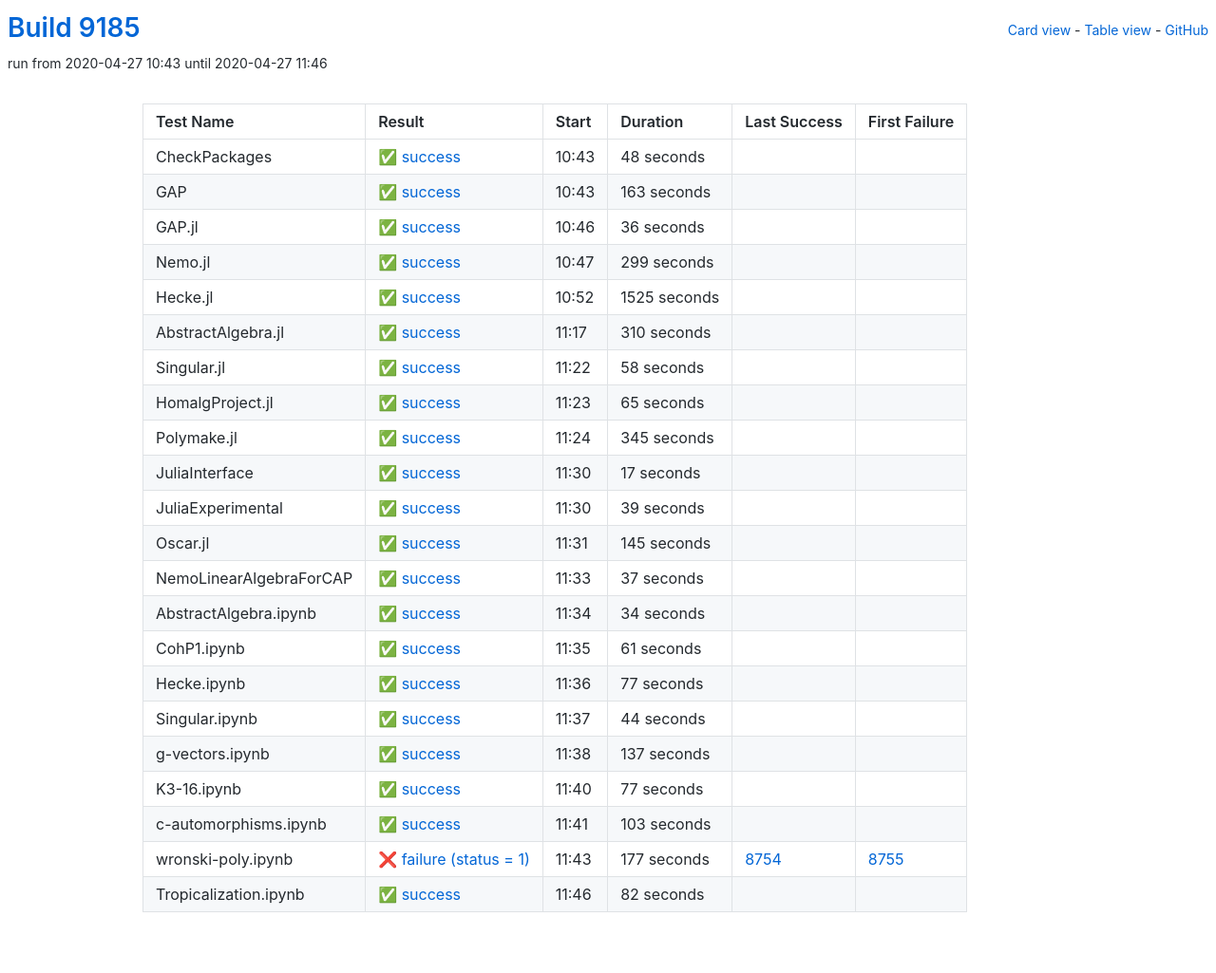
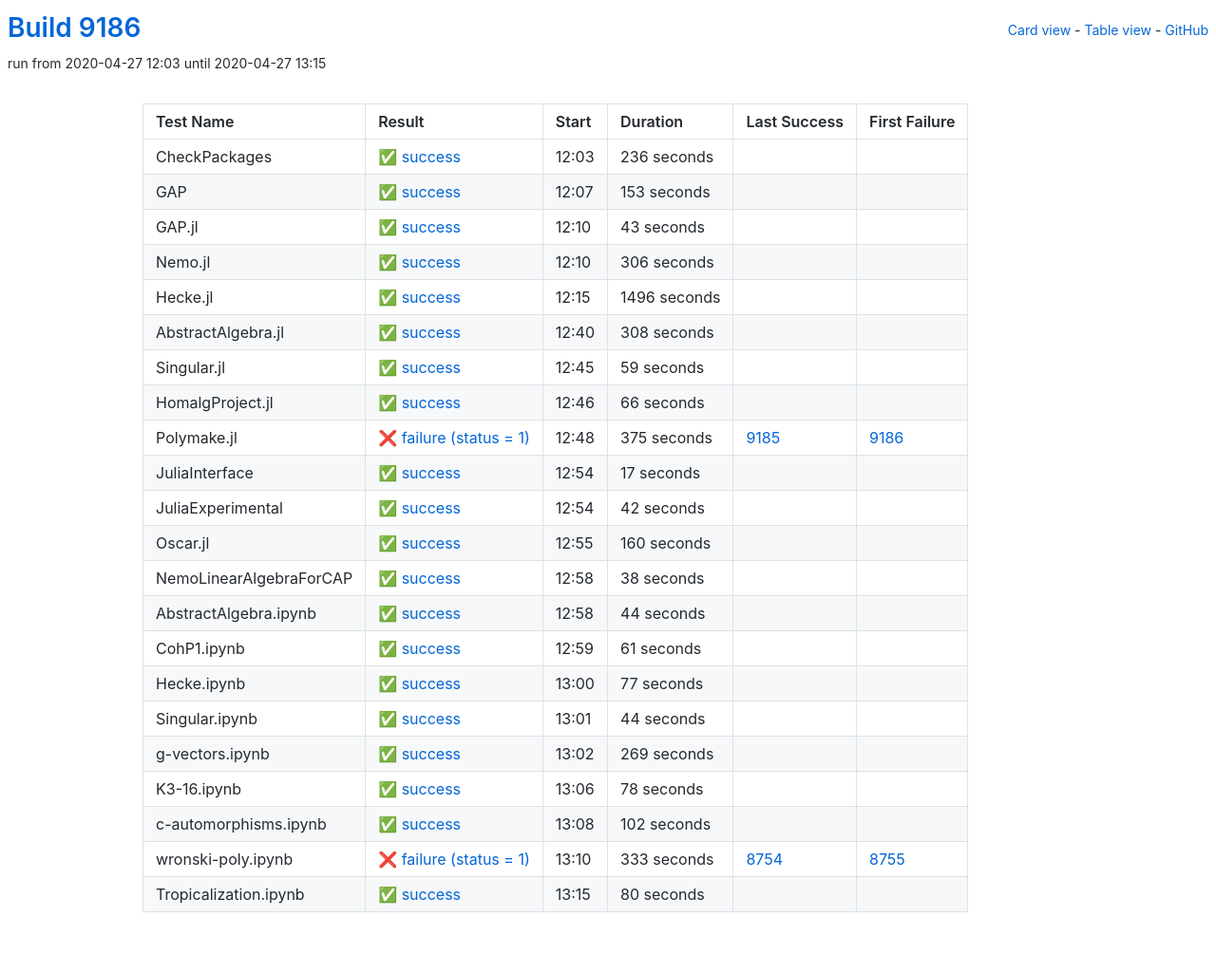
Before and after one commit to oscar-system/oscar-ci-status, a Jekyll site: the page built from table.html, in a window 1280 px wide. Shown: the whole page at 95% size. Built offline with Jekyll 4.4.1, drawn with Linux system fonts in a browser that asks for light colours.

Commit message:
Build 9186

```diff
--- a/_data/ci.yml
+++ b/_data/ci.yml
@@ -1,159 +1,159 @@
-build: 9185
-build_url: https://oscarci.mathematik.uni-kl.de/job/oscar/9185/
+build: 9186
+build_url: https://oscarci.mathematik.uni-kl.de/job/oscar/9186/
 job: oscar
 tests:
-- duration: 48
+- duration: 236
   exitcode: 0
   first_failure: false
   first_failure_url: null
   last_success: false
   last_success_url: null
-  log: https://oscarci.mathematik.uni-kl.de/job/oscar/9185/artifact/logs/build-9185/CheckPackages.log
+  log: https://oscarci.mathematik.uni-kl.de/job/oscar/9186/artifact/logs/build-9186/CheckPackages.log
   name: CheckPackages
-  start: 2020-04-27 10:43
+  start: 2020-04-27 12:03
   status: success
   success: true
-- duration: 163
+- duration: 153
   exitcode: 0
   first_failure: false
   first_failure_url: null
   last_success: false
   last_success_url: null
-  log: https://oscarci.mathematik.uni-kl.de/job/oscar/9185/artifact/logs/build-9185/GAP.log
+  log: https://oscarci.mathematik.uni-kl.de/job/oscar/9186/artifact/logs/build-9186/GAP.log
   name: GAP
-  start: 2020-04-27 10:43
+  start: 2020-04-27 12:07
   status: success
   success: true
-- duration: 36
+- duration: 43
   exitcode: 0
   first_failure: false
   first_failure_url: null
   last_success: false
   last_success_url: null
-  log: https://oscarci.mathematik.uni-kl.de/job/oscar/9185/artifact/logs/build-9185/GAP.jl.log
+  log: https://oscarci.mathematik.uni-kl.de/job/oscar/9186/artifact/logs/build-9186/GAP.jl.log
   name: GAP.jl
-  start: 2020-04-27 10:46
+  start: 2020-04-27 12:10
   status: success
   success: true
-- duration: 299
+- duration: 306
   exitcode: 0
   first_failure: false
   first_failure_url: null
   last_success: false
   last_success_url: null
-  log: https://oscarci.mathematik.uni-kl.de/job/oscar/9185/artifact/logs/build-9185/Nemo.jl.log
+  log: https://oscarci.mathematik.uni-kl.de/job/oscar/9186/artifact/logs/build-9186/Nemo.jl.log
   name: Nemo.jl
-  start: 2020-04-27 10:47
+  start: 2020-04-27 12:10
   status: success
   success: true
-- duration: 1525
+- duration: 1496
   exitcode: 0
   first_failure: false
   first_failure_url: null
   last_success: false
   last_success_url: null
-  log: https://oscarci.mathematik.uni-kl.de/job/oscar/9185/artifact/logs/build-9185/Hecke.jl.log
+  log: https://oscarci.mathematik.uni-kl.de/job/oscar/9186/artifact/logs/build-9186/Hecke.jl.log
   name: Hecke.jl
-  start: 2020-04-27 10:52
+  start: 2020-04-27 12:15
   status: success
   success: true
-- duration: 310
+- duration: 308
   exitcode: 0
   first_failure: false
   first_failure_url: null
   last_success: false
   last_success_url: null
-  log: https://oscarci.mathematik.uni-kl.de/job/oscar/9185/artifact/logs/build-9185/AbstractAlgebra.jl.log
+  log: https://oscarci.mathematik.uni-kl.de/job/oscar/9186/artifact/logs/build-9186/AbstractAlgebra.jl.log
   name: AbstractAlgebra.jl
-  start: 2020-04-27 11:17
+  start: 2020-04-27 12:40
   status: success
   success: true
-- duration: 58
+- duration: 59
   exitcode: 0
   first_failure: false
   first_failure_url: null
   last_success: false
   last_success_url: null
-  log: https://oscarci.mathematik.uni-kl.de/job/oscar/9185/artifact/logs/build-9185/Singular.jl.log
+  log: https://oscarci.mathematik.uni-kl.de/job/oscar/9186/artifact/logs/build-9186/Singular.jl.log
   name: Singular.jl
-  start: 2020-04-27 11:22
+  start: 2020-04-27 12:45
   status: success
   success: true
-- duration: 65
+- duration: 66
   exitcode: 0
   first_failure: false
   first_failure_url: null
   last_success: false
   last_success_url: null
-  log: https://oscarci.mathematik.uni-kl.de/job/oscar/9185/artifact/logs/build-9185/HomalgProject.jl.log
+  log: https://oscarci.mathematik.uni-kl.de/job/oscar/9186/artifact/logs/build-9186/HomalgProject.jl.log
   name: HomalgProject.jl
-  start: 2020-04-27 11:23
+  start: 2020-04-27 12:46
   status: success
   success: true
-- duration: 345
-  exitcode: 0
-  first_failure: false
-  first_failure_url: null
-  last_success: false
-  last_success_url: null
-  log: https://oscarci.mathematik.uni-kl.de/job/oscar/9185/artifact/logs/build-9185/Polymake.jl.log
+- duration: 375
+  exitcode: 1
+  first_failure: 9186
+  first_failure_url: https://oscarci.mathematik.uni-kl.de/job/oscar/9186/
+  last_success: 9185
+  last_success_url: https://oscarci.mathematik.uni-kl.de/job/oscar/9185/
+  log: https://oscarci.mathematik.uni-kl.de/job/oscar/9186/artifact/logs/build-9186/Polymake.jl.log
   name: Polymake.jl
-  start: 2020-04-27 11:24
-  status: success
-  success: true
+  start: 2020-04-27 12:48
+  status: failure
+  success: false
 - duration: 17
   exitcode: 0
   first_failure: false
   first_failure_url: null
   last_success: false
   last_success_url: null
-  log: https://oscarci.mathematik.uni-kl.de/job/oscar/9185/artifact/logs/build-9185/JuliaInterface.log
+  log: https://oscarci.mathematik.uni-kl.de/job/oscar/9186/artifact/logs/build-9186/JuliaInterface.log
   name: JuliaInterface
-  start: 2020-04-27 11:30
+  start: 2020-04-27 12:54
   status: success
   success: true
-- duration: 39
+- duration: 42
   exitcode: 0
   first_failure: false
   first_failure_url: null
   last_success: false
   last_success_url: null
-  log: https://oscarci.mathematik.uni-kl.de/job/oscar/9185/artifact/logs/build-9185/JuliaExperimental.log
+  log: https://oscarci.mathematik.uni-kl.de/job/oscar/9186/artifact/logs/build-9186/JuliaExperimental.log
   name: JuliaExperimental
-  start: 2020-04-27 11:30
+  start: 2020-04-27 12:54
   status: success
   success: true
-- duration: 145
+- duration: 160
   exitcode: 0
   first_failure: false
   first_failure_url: null
   last_success: false
   last_success_url: null
-  log: https://oscarci.mathematik.uni-kl.de/job/oscar/9185/artifact/logs/build-9185/Oscar.jl.log
+  log: https://oscarci.mathematik.uni-kl.de/job/oscar/9186/artifact/logs/build-9186/Oscar.jl.log
   name: Oscar.jl
-  start: 2020-04-27 11:31
+  start: 2020-04-27 12:55
   status: success
   success: true
-- duration: 37
+- duration: 38
   exitcode: 0
   first_failure: false
   first_failure_url: null
   last_success: false
   last_success_url: null
-  log: https://oscarci.mathematik.uni-kl.de/job/oscar/9185/artifact/logs/build-9185/NemoLinearAlgebraForCAP.log
+  log: https://oscarci.mathematik.uni-kl.de/job/oscar/9186/artifact/logs/build-9186/NemoLinearAlgebraForCAP.log
   name: NemoLinearAlgebraForCAP
-  start: 2020-04-27 11:33
+  start: 2020-04-27 12:58
   status: success
   success: true
-- duration: 34
+- duration: 44
   exitcode: 0
   first_failure: false
   first_failure_url: null
   last_success: false
   last_success_url: null
-  log: https://oscarci.mathematik.uni-kl.de/job/oscar/9185/artifact/logs/build-9185/AbstractAlgebra.ipynb.log
+  log: https://oscarci.mathematik.uni-kl.de/job/oscar/9186/artifact/logs/build-9186/AbstractAlgebra.ipynb.log
   name: AbstractAlgebra.ipynb
-  start: 2020-04-27 11:34
+  start: 2020-04-27 12:58
   status: success
   success: true
 - duration: 61
@@ -162,9 +162,9 @@
   first_failure_url: null
   last_success: false
   last_success_url: null
-  log: https://oscarci.mathematik.uni-kl.de/job/oscar/9185/artifact/logs/build-9185/CohP1.ipynb.log
+  log: https://oscarci.mathematik.uni-kl.de/job/oscar/9186/artifact/logs/build-9186/CohP1.ipynb.log
   name: CohP1.ipynb
-  start: 2020-04-27 11:35
+  start: 2020-04-27 12:59
   status: success
   success: true
 - duration: 77
@@ -173,9 +173,9 @@
   first_failure_url: null
   last_success: false
   last_success_url: null
-  log: https://oscarci.mathematik.uni-kl.de/job/oscar/9185/artifact/logs/build-9185/Hecke.ipynb.log
+  log: https://oscarci.mathematik.uni-kl.de/job/oscar/9186/artifact/logs/build-9186/Hecke.ipynb.log
   name: Hecke.ipynb
-  start: 2020-04-27 11:36
+  start: 2020-04-27 13:00
   status: success
   success: true
 - duration: 44
@@ -184,63 +184,63 @@
   first_failure_url: null
   last_success: false
   last_success_url: null
-  log: https://oscarci.mathematik.uni-kl.de/job/oscar/9185/artifact/logs/build-9185/Singular.ipynb.log
+  log: https://oscarci.mathematik.uni-kl.de/job/oscar/9186/artifact/logs/build-9186/Singular.ipynb.log
   name: Singular.ipynb
-  start: 2020-04-27 11:37
+  start: 2020-04-27 13:01
   status: success
   success: true
-- duration: 137
+- duration: 269
   exitcode: 0
   first_failure: false
   first_failure_url: null
   last_success: false
   last_success_url: null
-  log: https://oscarci.mathematik.uni-kl.de/job/oscar/9185/artifact/logs/build-9185/g-vectors.ipynb.log
+  log: https://oscarci.mathematik.uni-kl.de/job/oscar/9186/artifact/logs/build-9186/g-vectors.ipynb.log
   name: g-vectors.ipynb
-  start: 2020-04-27 11:38
+  start: 2020-04-27 13:02
   status: success
   success: true
-- duration: 77
+- duration: 78
   exitcode: 0
   first_failure: false
   first_failure_url: null
   last_success: false
   last_success_url: null
-  log: https://oscarci.mathematik.uni-kl.de/job/oscar/9185/artifact/logs/build-9185/K3-16.ipynb.log
+  log: https://oscarci.mathematik.uni-kl.de/job/oscar/9186/artifact/logs/build-9186/K3-16.ipynb.log
   name: K3-16.ipynb
-  start: 2020-04-27 11:40
+  start: 2020-04-27 13:06
   status: success
   success: true
-- duration: 103
+- duration: 102
   exitcode: 0
   first_failure: false
   first_failure_url: null
   last_success: false
   last_success_url: null
-  log: https://oscarci.mathematik.uni-kl.de/job/oscar/9185/artifact/logs/build-9185/c-automorphisms.ipynb.log
+  log: https://oscarci.mathematik.uni-kl.de/job/oscar/9186/artifact/logs/build-9186/c-automorphisms.ipynb.log
   name: c-automorphisms.ipynb
-  start: 2020-04-27 11:41
+  start: 2020-04-27 13:08
   status: success
   success: true
-- duration: 177
+- duration: 333
   exitcode: 1
   first_failure: 8755
   first_failure_url: https://oscarci.mathematik.uni-kl.de/job/oscar/8755/
   last_success: 8754
   last_success_url: https://oscarci.mathematik.uni-kl.de/job/oscar/8754/
-  log: https://oscarci.mathematik.uni-kl.de/job/oscar/9185/artifact/logs/build-9185/wronski-poly.ipynb.log
+  log: https://oscarci.mathematik.uni-kl.de/job/oscar/9186/artifact/logs/build-9186/wronski-poly.ipynb.log
   name: wronski-poly.ipynb
-  start: 2020-04-27 11:43
+  start: 2020-04-27 13:10
   status: failure
   success: false
-- duration: 82
+- duration: 80
   exitcode: 0
   first_failure: false
   first_failure_url: null
   last_success: false
   last_success_url: null
-  log: https://oscarci.mathematik.uni-kl.de/job/oscar/9185/artifact/logs/build-9185/Tropicalization.ipynb.log
+  log: https://oscarci.mathematik.uni-kl.de/job/oscar/9186/artifact/logs/build-9186/Tropicalization.ipynb.log
   name: Tropicalization.ipynb
-  start: 2020-04-27 11:46
+  start: 2020-04-27 13:15
   status: success
   success: true
```
Also changed, not shown: README.md.
